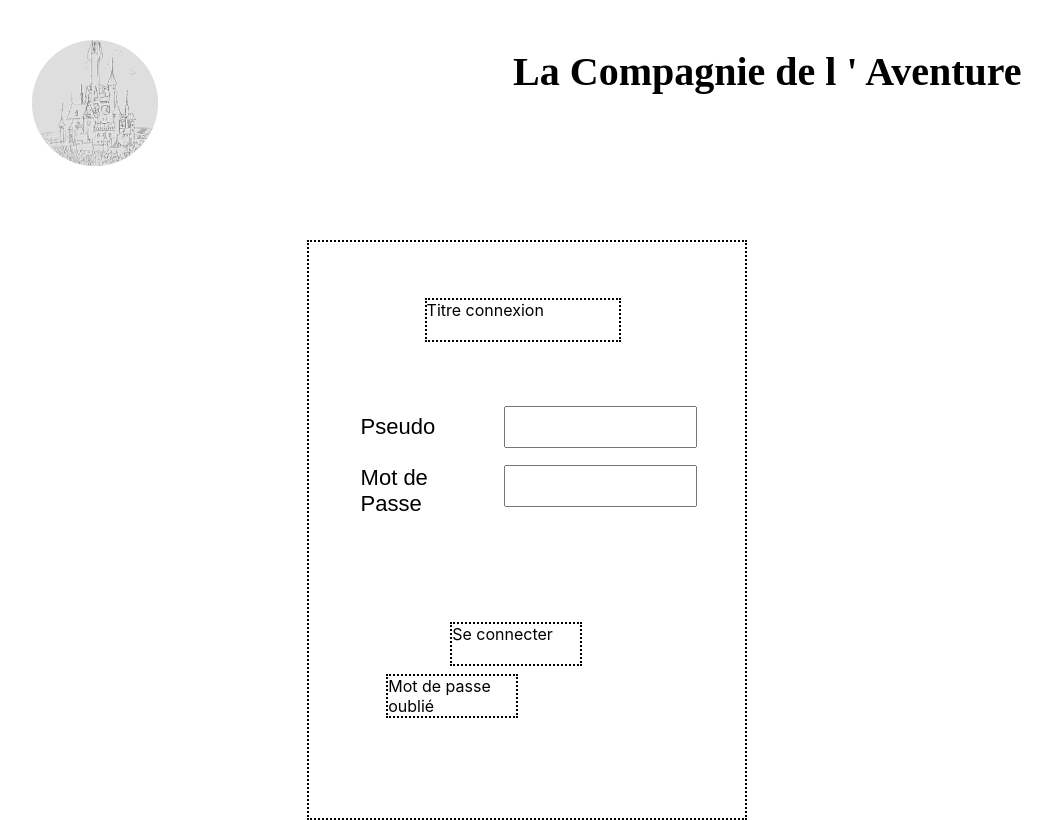
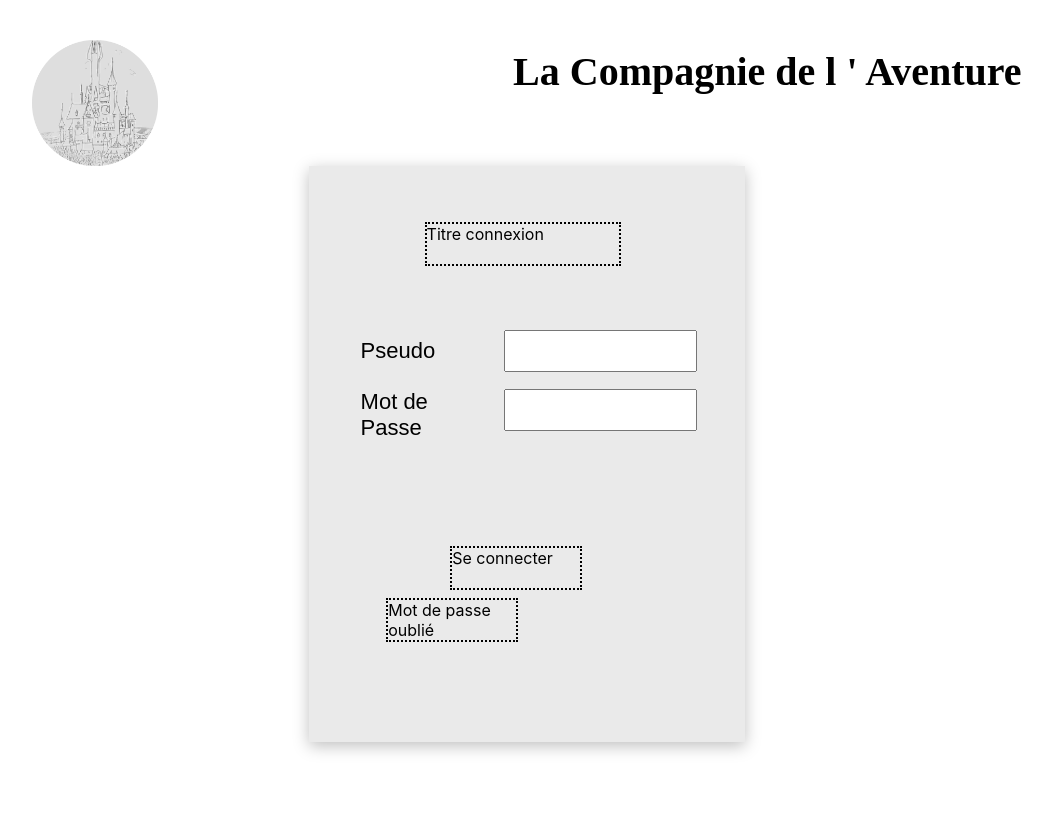
Before and after one commit to KevinDelcourt/cho7, a React (Create React App) app in the folder client/: page /login in a window 1280 px wide. Shown: the whole page, without its empty margins (113-1165 px from the left). Built offline with nearby package versions, Linux system fonts and the light colour scheme.

Commit message:
Style authentification

```diff
--- a/client/src/components/molecules/Authentification.jsx
+++ b/client/src/components/molecules/Authentification.jsx
@@ -25,7 +25,7 @@ const Authentification = () => {
     return (
         <div style={styleAuth}>
             <LabelContainer>
-                <LabelConnection for="login">Pseudo</LabelConnection>
+                <LabelConnection>Pseudo</LabelConnection>
             </LabelContainer>
 
             <FieldContainer>
@@ -33,7 +33,7 @@ const Authentification = () => {
             </FieldContainer>
 
             <LabelContainer>
-               <LabelConnection for="password">Mot de Passe</LabelConnection>
+               <LabelConnection>Mot de Passe</LabelConnection>
             </LabelContainer>
 
             <FieldContainer>
--- a/client/src/components/pages/ConnectionPage.jsx
+++ b/client/src/components/pages/ConnectionPage.jsx
@@ -6,17 +6,17 @@ import ConnectionForm from './../organisms/ConnectionForm';
 import SiteTitle from '../atoms/SiteTitle';
 
 const ConnectionFormContainer = styled.div`
-    border: 2px dotted black;
     width: 26vw;
     height: 60vh;
     margin-left: auto;
     margin-right: auto;
     padding: 6vh 4vw;
+    background: #EAEAEA;
+    box-shadow: 0px 4px 15px rgba(0, 0, 0, 0.25);
 `;
 
 const ConnectionHeader = styled.div`
     width: 100vw;
-    height: 25vh;
     margin-top: 5vh;
     display: flex;
     justify-content: space-around;
```
